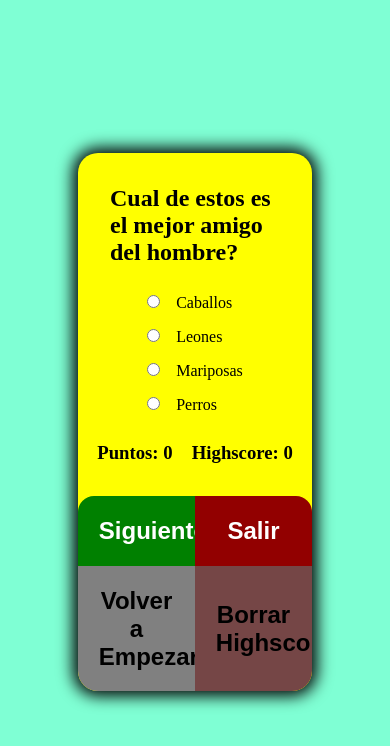
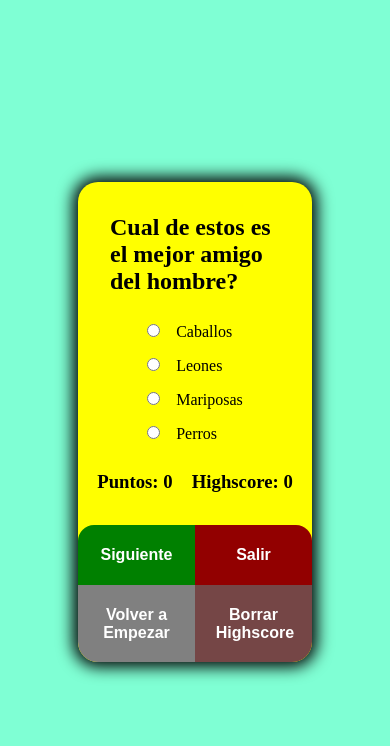
Before and after one commit to guskpo20/Quiz-Sofka, a plain HTML site: page index.html in a window 390 px wide. Drawn offline with Linux system fonts and the light colour scheme.

Commit message:
Actualizacion responsive
Arreglada la vista en dispositivos moviles .

```diff
--- a/style.css
+++ b/style.css
@@ -59,7 +59,7 @@ li{
     background-color: green;
     font-weight: bold;
     color: white;
-    font-size: 1.5rem;
+    font-size: 100%;
     width: 50%;
     padding: 1.3rem;
     border-style: none;
@@ -76,7 +76,7 @@ li{
     background-color: rgb(146, 0, 0);
     font-weight: bold;
     color: white;
-    font-size: 1.5rem;
+    font-size: 100%;
     width: 50%;
     padding: 1.3rem;
     border-style: none;
@@ -92,8 +92,8 @@ li{
 .restart{
     background-color: gray;
     font-weight: bold;
-    color: black;
-    font-size: 1.5rem;
+    color: white;
+    font-size: 100%;
     width: 50%;
     padding: 1.3rem;
     border-style: none;
@@ -102,6 +102,7 @@ li{
 
 .restart:hover{
     background-color: rgb(255, 254, 254);
+    color: black;
 }
 
 .botones{
@@ -114,8 +115,8 @@ li{
 .restartHighscore{
     background-color: rgb(117, 70, 70);
     font-weight: bold;
-    color: black;
-    font-size: 1.5rem;
+    color: white;
+    font-size: 100%;
     width: 50%;
     padding: 1.3rem;
     border-style: none;
@@ -124,4 +125,5 @@ li{
 
 .restartHighscore:hover{
     background-color: rgb(209, 124, 124);
+    color: black;
 }
```
